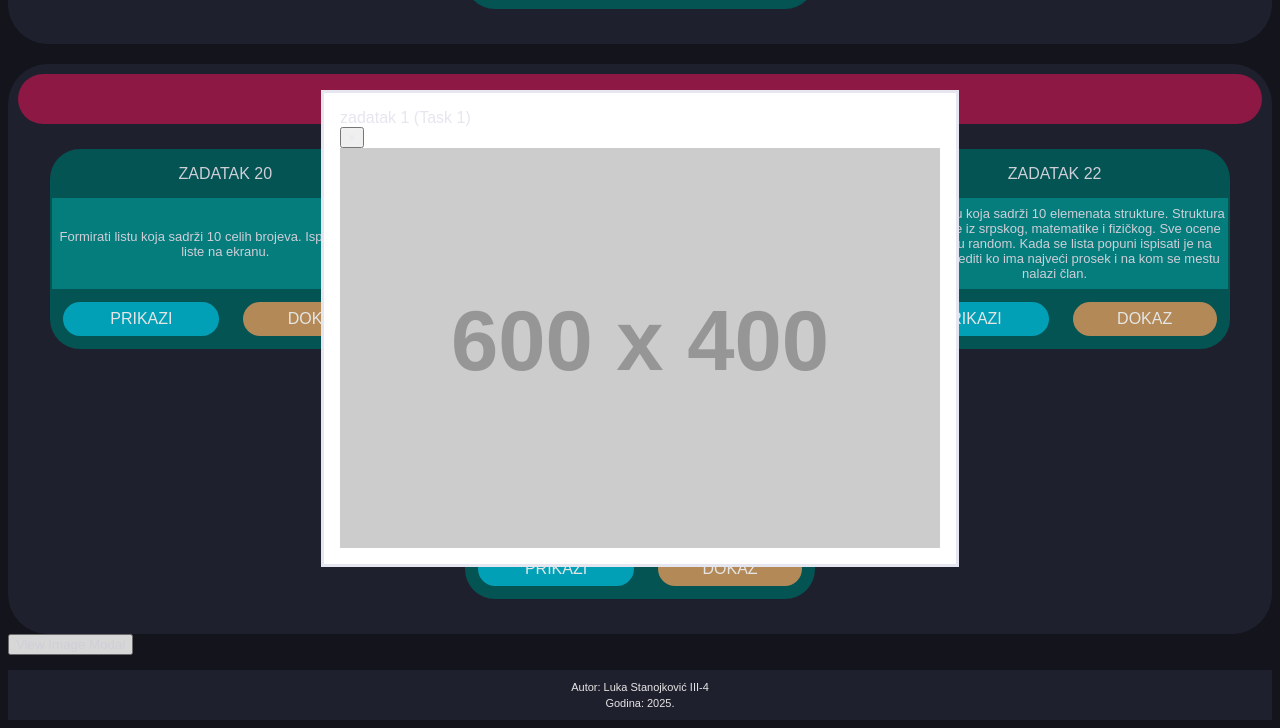
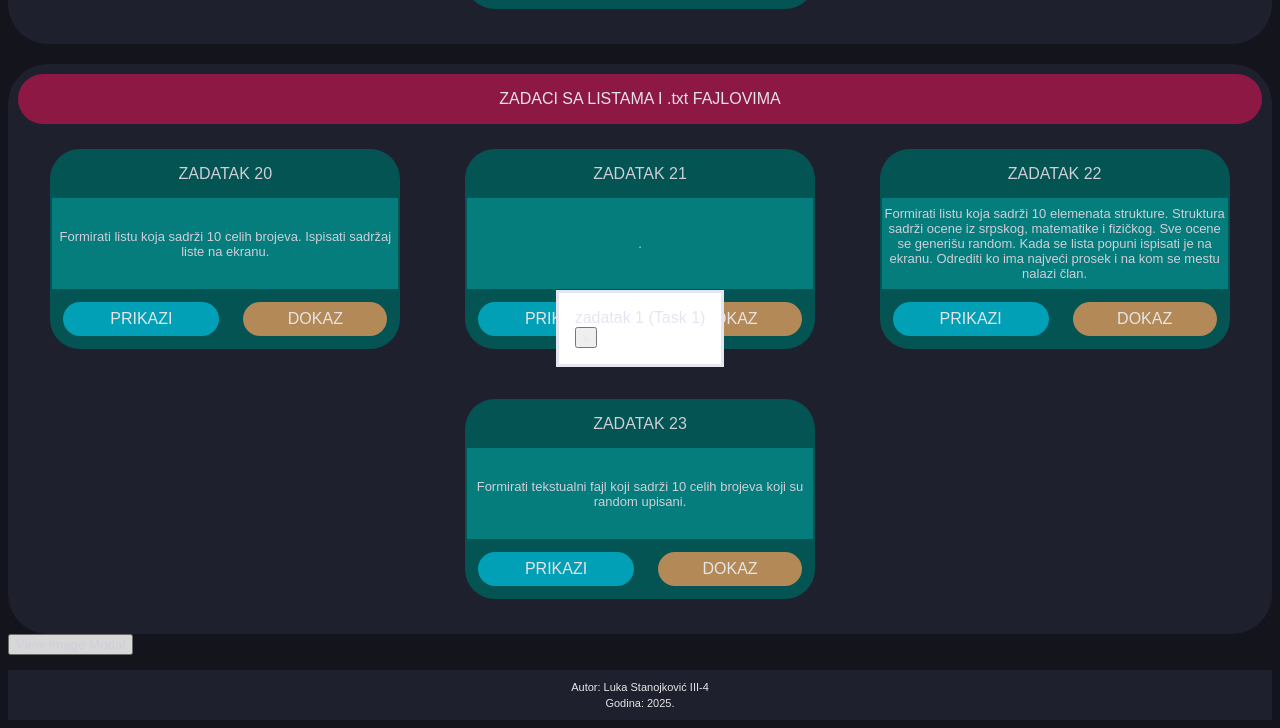
Before and after one commit to luka-smaras/website, a plain HTML site: page zadaci.html in a window 1280 px wide. Both pictures are taken after a click on the button "View Image Modal". Shown: the part 2280-3008 px from the top of the page. Drawn offline with Linux system fonts and the light colour scheme; placeholder pictures from the web are drawn by us.

Commit message:
totalno reworkovan modal koji ne radi

```diff
--- a/appdata/functions.js
+++ b/appdata/functions.js
@@ -1,43 +1,14 @@
 function popup(x) {
-            // Get the first (and only) <dialog> element on the page
             var dialogElement = document.getElementsByTagName("dialog")[0];
 
-            // Fail silently if the element is not found
-            if (!dialogElement) {
-                return;
-            }
-
-            // Fixed switch syntax and used native <dialog> methods
             switch (x) {
-                case 0: // Close
+                case 0:
                     dialogElement.close();
                     break;
-                case 1: // Open
-                    // showModal() displays the dialog and a modal backdrop
+                case 1:
                     dialogElement.showModal();
                     break;
                 default:
                     break;
             }
         }
-
-        /*
-         * This function runs once the entire page is loaded to safely attach
-         * the event listener for closing the modal by clicking the backdrop.
-         */
-        window.onload = function() {
-            var dialogEl = document.getElementsByTagName("dialog")[0];
-
-            // Fail silently if the element is not found
-            if (dialogEl) {
-                // Listener to close the modal if the user clicks the backdrop.
-                // This logic is simpler and often more reliable for native dialogs.
-                dialogEl.addEventListener('click', function(event) {
-                    // Check if the element that received the click event (event.target)
-                    // is the <dialog> element itself. If it is, the user clicked the backdrop.
-                    if (event.target === dialogEl) {
-                        dialogEl.close();
-                    }
-                });
-            }
-        };
--- a/zadaci.html
+++ b/zadaci.html
@@ -388,32 +388,20 @@
 
         </div><!--Kraj zadataka sa listama i tekstualnim dokumentima-->
 
-<button id="openModalButton"
+        <button id="openModalButton"
                 onclick="popup(1);">
             View Image Modal
         </button>
-<dialog id="modalContainer">
-
-        <!-- Modal Content Container -->
+    <dialog id="modalContainer">
         <div>
 
-            <!-- Modal Header (based on user input) -->
             <div id="modalHeader">
                 <div>zadatak 1 (Task 1)</div>
-                <!-- Close Button uses popup(0) to close -->
-                <button id="closeDia"
-                        onclick="popup(0);">
-                    &times;
-                </button>
+                <button id="closeDia" onclick="popup(0);">x</button>
             </div>
 
-            <!-- Image Content -->
-            <div>
-                <!-- Using a placeholder URL for display -->
-                <img src="https://placehold.co/600x400/1e40af/ffffff?text=Modal+Image"
-                    alt="slika"
-                    onerror="this.onerror=null; this.src='placehold.co/600x400/1e40af/ffffff?text=Image+Load+Error'"
-                >
+
+            <div id="modalImg">
             </div>
 
         </div>
```
